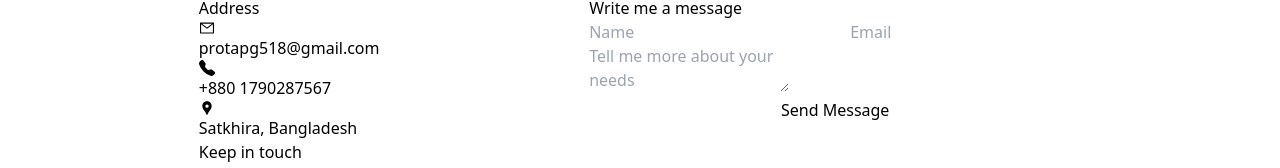
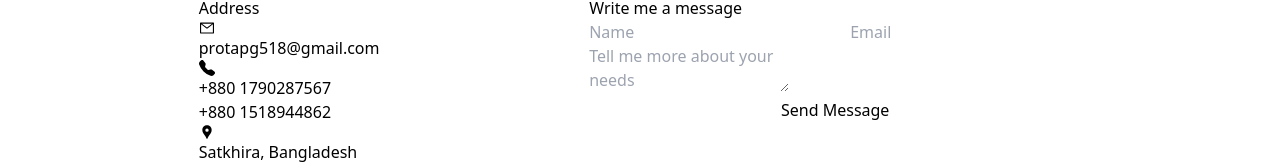
Before and after one commit to protapkrghosh/protap-ghosh-portfolio, a React (Vite) app: page / in a window 1280 px wide. Shown: the part 8302-8470 px from the top of the page. Built offline with nearby package versions, Linux system fonts and the light colour scheme.

Commit message:
style email

```diff
--- a/src/Pages/Banner/Banner.jsx
+++ b/src/Pages/Banner/Banner.jsx
@@ -71,7 +71,7 @@ const Banner = () => {
             </div>
          </Container>
 
-         <Particles
+         {/* <Particles
             id="tsparticles"
             init={particlesInit}
             loaded={particlesLoaded}
@@ -156,7 +156,7 @@ const Banner = () => {
                },
                detectRetina: true,
             }}
-         />
+         /> */}
 
          {/* Scroll Down Animation */}
          <a href="#about-me">
--- a/src/Pages/Contact/Contact.css
+++ b/src/Pages/Contact/Contact.css
@@ -40,6 +40,10 @@
 
 .address {
    margin-right: 8%;
+}
+
+.email-address:hover {
+   text-decoration: underline #20C997;
 }
 
 .input-field {
--- a/src/Pages/Contact/Contact.jsx
+++ b/src/Pages/Contact/Contact.jsx
@@ -35,12 +35,15 @@ const Contact = () => {
 
                      <div className="text-lg flex items-center mb-2">
                         <p className='mr-3 text-2xl text-[#20c997]'><AiOutlineMail /></p>
-                        <p className='text-[#D3E3E4]'>protapg518@gmail.com</p>
+                        <a href='https://mail.google.com' className='email-address text-[#D3E3E4]'>protapg518@gmail.com</a>
                      </div>
 
                      <div className="text-lg flex items-center mb-2">
                         <p className='mr-3 text-2xl text-[#20c997]'><BsFillTelephoneFill /></p>
-                        <p className='text-[#D3E3E4]'>+880 1790287567</p>
+                        <div>
+                           <p className='text-[#D3E3E4]'>+880 1790287567</p>
+                           <p className='text-[#D3E3E4]'>+880 1518944862</p>
+                        </div>
                      </div>
 
                      <div className="text-lg flex items-center ">
```
